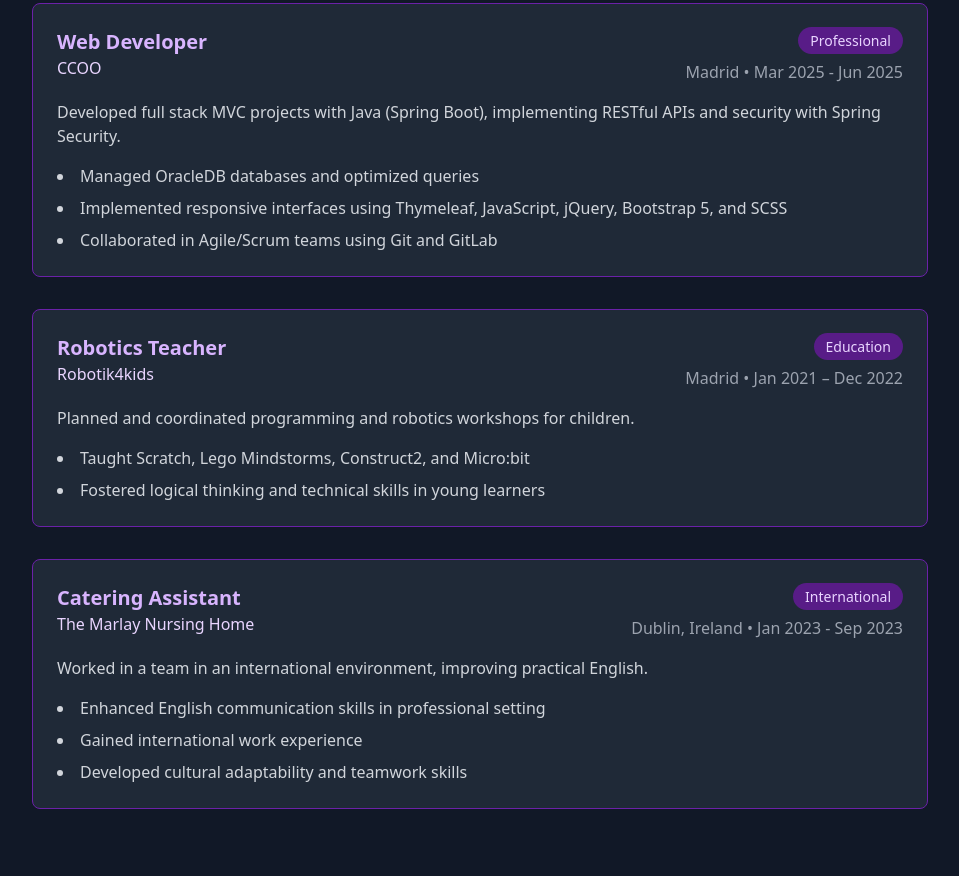
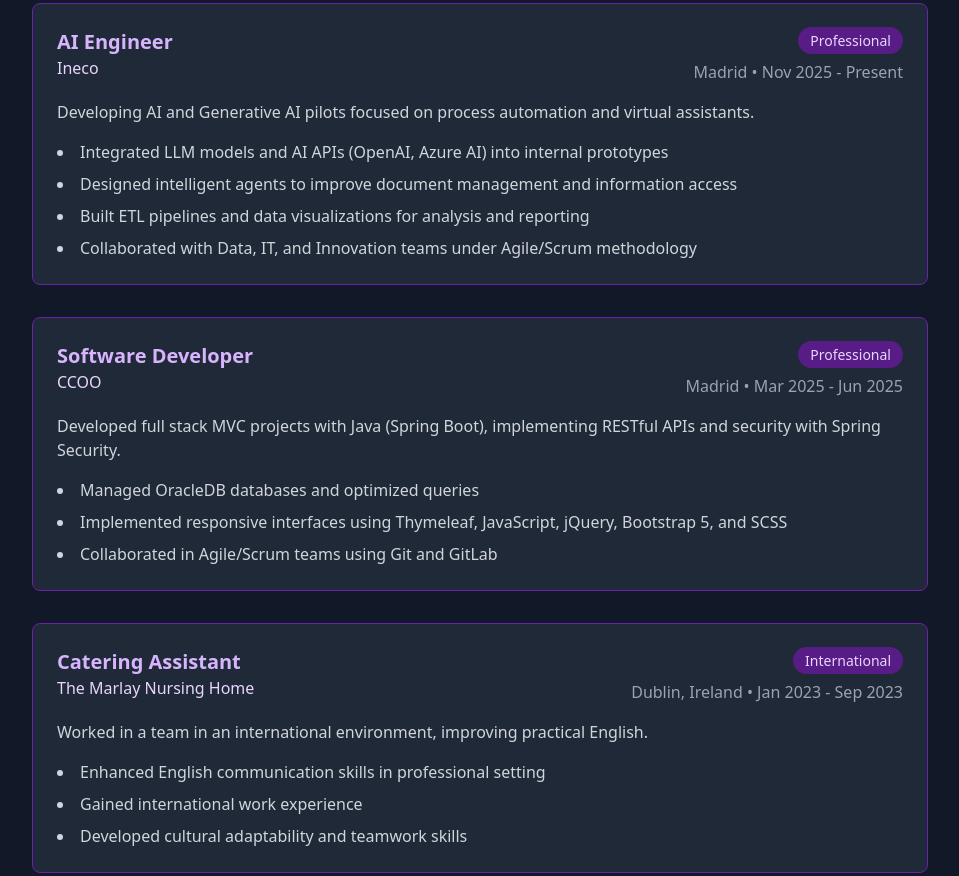
Before and after one commit to lucaschacon3/lucaschacon3, a plain HTML site: page index.html in a window 1280 px wide. Shown: the part 1475-2351 px from the top of the page, without its empty margins (160-1119 px from the left). Drawn offline with Linux system fonts and the light colour scheme; animation ran at ten frames a second.

Commit message:
Update CV and some things

```diff
--- a/index.html
+++ b/index.html
@@ -173,7 +173,7 @@
           </h5>
           <div class="flex items-center justify-center gap-6 mb-8">
             <a
-              href="https://www.linkedin.com/in/lucas-chacon-/"
+              href="https://www.linkedin.com/in/lucaschacon3/"
               target="_blank"
               rel="noopener noreferrer"
               class="text-primary-400 hover:text-primary-300 transition-colors"
@@ -296,7 +296,47 @@
             <div class="flex justify-between items-start mb-4">
               <div>
                 <h3 class="text-xl font-semibold text-primary-300">
-                  Web Developer
+                  AI Engineer
+                </h3>
+                <p class="text-primary-200">Ineco</p>
+              </div>
+              <div class="text-right">
+                <span
+                  class="bg-primary-900 text-primary-200 px-3 py-1 rounded-full text-sm"
+                  >Professional</span
+                >
+                <p class="text-gray-400 mt-2">Madrid • Nov 2025 - Present</p>
+              </div>
+            </div>
+            <p class="text-gray-300 mb-4">
+              Developing AI and Generative AI pilots focused on process
+              automation and virtual assistants.
+            </p>
+            <ul class="list-disc list-inside text-gray-300 space-y-2">
+              <li>
+                Integrated LLM models and AI APIs (OpenAI, Azure AI) into
+                internal prototypes
+              </li>
+              <li>
+                Designed intelligent agents to improve document management and
+                information access
+              </li>
+              <li>
+                Built ETL pipelines and data visualizations for analysis and
+                reporting
+              </li>
+              <li>
+                Collaborated with Data, IT, and Innovation teams under
+                Agile/Scrum methodology
+              </li>
+            </ul>
+          </div>
+
+          <div class="bg-gray-800 rounded-lg p-6 border border-primary-800">
+            <div class="flex justify-between items-start mb-4">
+              <div>
+                <h3 class="text-xl font-semibold text-primary-300">
+                  Software Developer
                 </h3>
                 <p class="text-primary-200">CCOO</p>
               </div>
@@ -326,36 +366,6 @@
             <div class="flex justify-between items-start mb-4">
               <div>
                 <h3 class="text-xl font-semibold text-primary-300">
-                  Robotics Teacher
-                </h3>
-                <p class="text-primary-200">Robotik4kids</p>
-              </div>
-              <div class="text-right">
-                <span
-                  class="bg-primary-900 text-primary-200 px-3 py-1 rounded-full text-sm"
-                  >Education</span
-                >
-                <p class="text-gray-400 mt-2">Madrid • Jan 2021 – Dec 2022</p>
-              </div>
-            </div>
-            <p class="text-gray-300 mb-4">
-              Planned and coordinated programming and robotics workshops for
-              children.
-            </p>
-            <ul class="list-disc list-inside text-gray-300 space-y-2">
-              <li>
-                Taught Scratch, Lego Mindstorms, Construct2, and Micro:bit
-              </li>
-              <li>
-                Fostered logical thinking and technical skills in young learners
-              </li>
-            </ul>
-          </div>
-
-          <div class="bg-gray-800 rounded-lg p-6 border border-primary-800">
-            <div class="flex justify-between items-start mb-4">
-              <div>
-                <h3 class="text-xl font-semibold text-primary-300">
                   Catering Assistant
                 </h3>
                 <p class="text-primary-200">The Marlay Nursing Home</p>
@@ -365,7 +375,9 @@
                   class="bg-primary-900 text-primary-200 px-3 py-1 rounded-full text-sm"
                   >International</span
                 >
-                <p class="text-gray-400 mt-2">Dublin, Ireland • Jan 2023 - Sep 2023</p>
+                <p class="text-gray-400 mt-2">
+                  Dublin, Ireland • Jan 2023 - Sep 2023
+                </p>
               </div>
             </div>
             <p class="text-gray-300 mb-4">
@@ -671,6 +683,10 @@
                 class="bg-warning-300/10 text-warning-200 border border-warning-300/20 px-3 py-1 rounded-full text-sm transition-all hover:bg-warning-300/20"
                 >RAGs</span
               >
+              <span
+                class="bg-warning-300/10 text-warning-200 border border-warning-300/20 px-3 py-1 rounded-full text-sm transition-all hover:bg-warning-300/20"
+                >ETL</span
+              >
             </div>
           </div>
 
@@ -750,8 +766,14 @@
             <div class="mb-6">
               <h4 class="text-primary-300 font-semibold mb-3">Key Features:</h4>
               <ul class="list-disc list-inside text-gray-300 space-y-2">
-                <li>MVC architecture with Thymeleaf for dynamic server-side rendering.</li>
-                <li>Secure authentication with Spring Security (classic login and OAuth providers)</li>
+                <li>
+                  MVC architecture with Thymeleaf for dynamic server-side
+                  rendering.
+                </li>
+                <li>
+                  Secure authentication with Spring Security (classic login and
+                  OAuth providers)
+                </li>
                 <li>
                   OpenAI API integration for interactive fight simulations
                 </li>
@@ -1010,7 +1032,7 @@
                 <h4 class="text-primary-300 font-medium mb-4">Follow Me</h4>
                 <div class="flex space-x-4">
                   <a
-                    href="https://www.linkedin.com/in/lucas-chacon-/"
+                    href="https://www.linkedin.com/in/lucaschacon3/"
                     target="_blank"
                     rel="noopener noreferrer"
                     class="text-primary-400 hover:text-primary-300 transition-colors"
```
Also changed, not shown: 3 other files.
